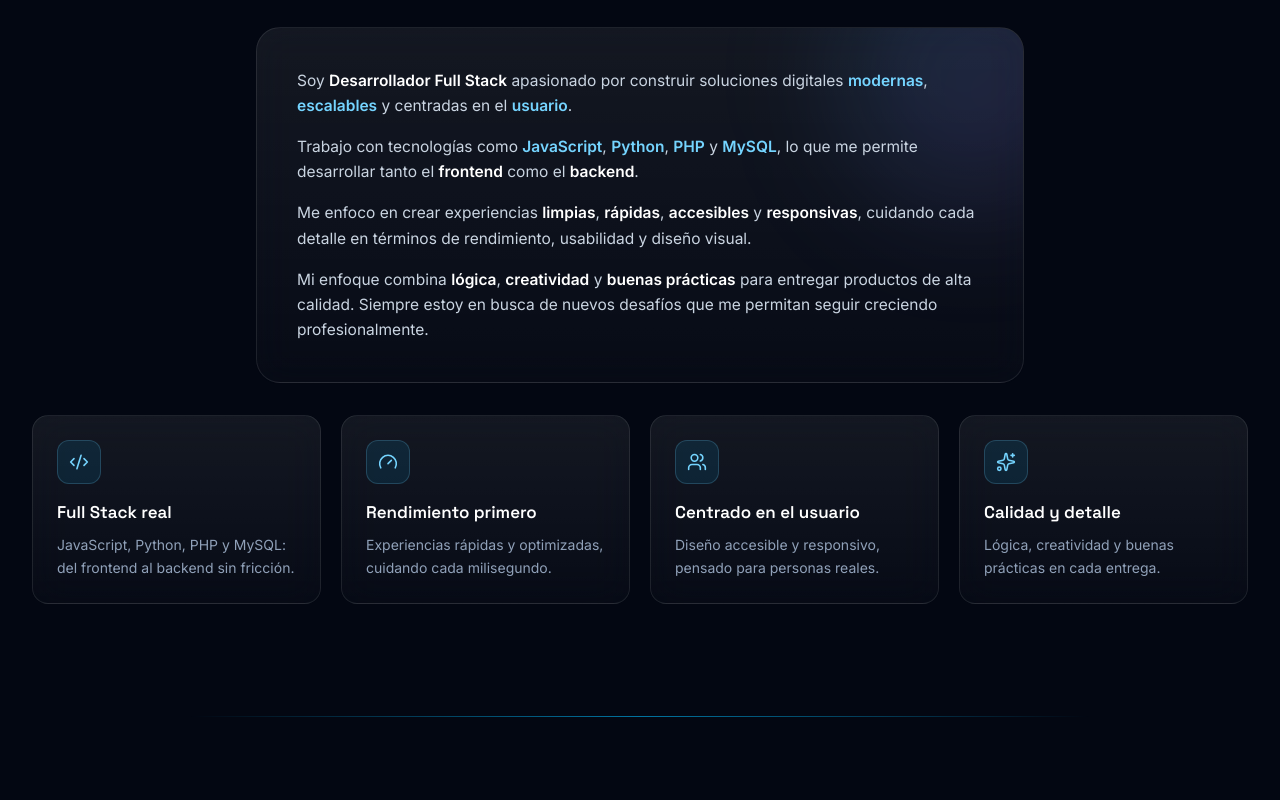
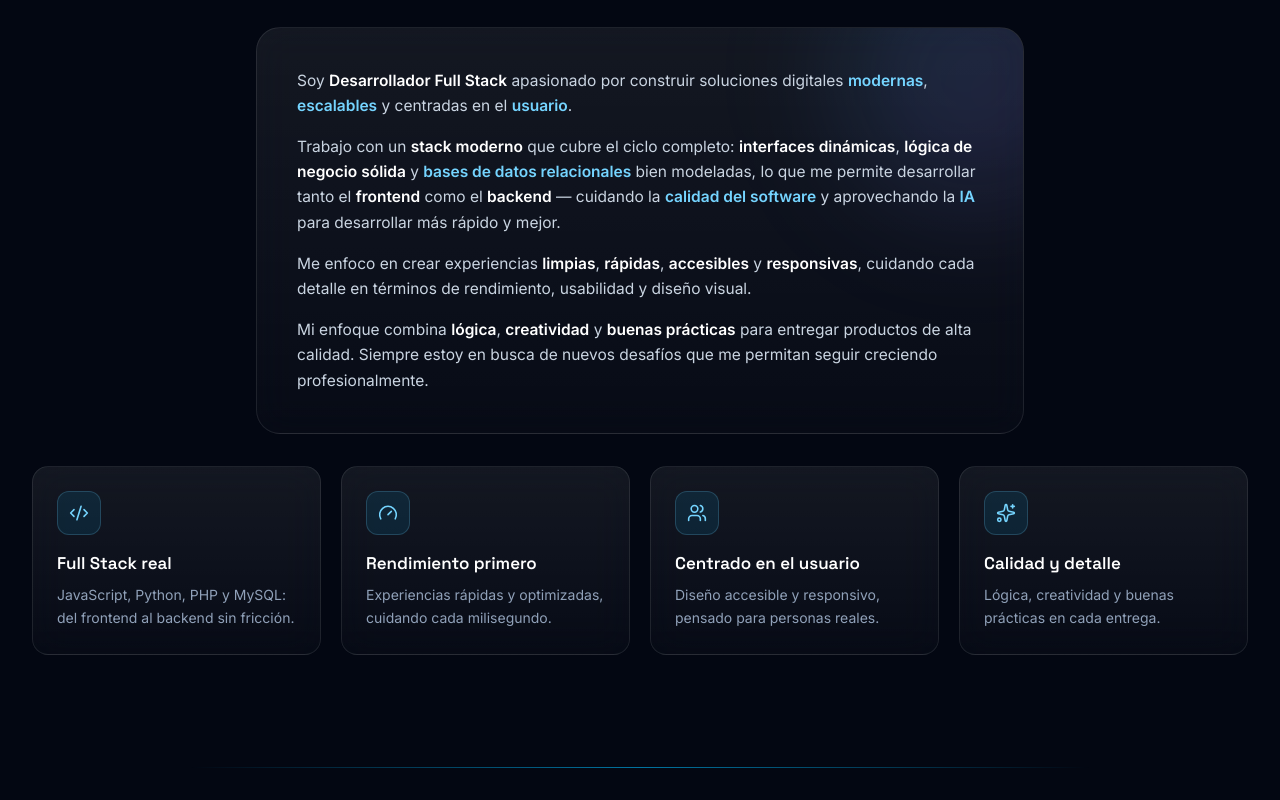
Before and after one commit to MartinEscudero13/PortFolio-Web-Martin, a React (Vite) app: page / in a window 1280 px wide. Shown: the part 980-1780 px from the top of the page. Built offline with nearby package versions, Linux system fonts and the light colour scheme.

Commit message:
feat: reescritura parrafo stack con bases de datos, calidad e IA

```diff
--- a/src/components/About.jsx
+++ b/src/components/About.jsx
@@ -48,12 +48,15 @@ export default function About() {
                 <strong className="text-sky-300 font-semibold">usuario</strong>.
               </p>
               <p>
-                Trabajo con tecnologías como <strong className="text-sky-300 font-semibold">JavaScript</strong>,{" "}
-                <strong className="text-sky-300 font-semibold">Python</strong>,{" "}
-                <strong className="text-sky-300 font-semibold">PHP</strong> y{" "}
-                <strong className="text-sky-300 font-semibold">MySQL</strong>, lo que me permite desarrollar
-                tanto el <strong className="text-white font-semibold">frontend</strong> como el{" "}
-                <strong className="text-white font-semibold">backend</strong>.
+                Trabajo con un <strong className="text-white font-semibold">stack moderno</strong> que
+                cubre el ciclo completo: <strong className="text-white font-semibold">interfaces dinámicas</strong>,{" "}
+                <strong className="text-white font-semibold">lógica de negocio sólida</strong> y{" "}
+                <strong className="text-sky-300 font-semibold">bases de datos relacionales</strong> bien
+                modeladas, lo que me permite desarrollar tanto el{" "}
+                <strong className="text-white font-semibold">frontend</strong> como el{" "}
+                <strong className="text-white font-semibold">backend</strong> — cuidando la{" "}
+                <strong className="text-sky-300 font-semibold">calidad del software</strong> y aprovechando
+                la <strong className="text-sky-300 font-semibold">IA</strong> para desarrollar más rápido y mejor.
               </p>
               <p>
                 Me enfoco en crear experiencias <strong className="text-white font-semibold">limpias</strong>,{" "}
```
